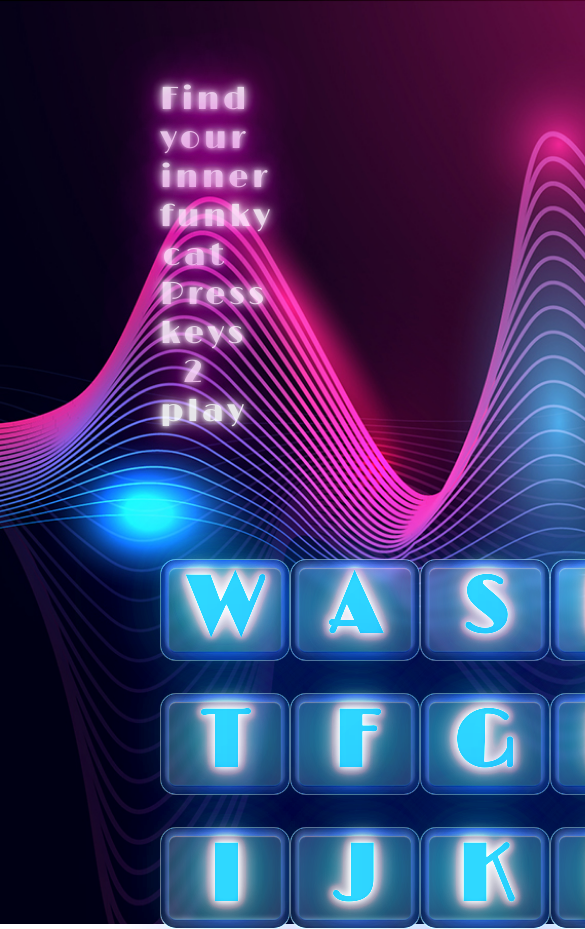
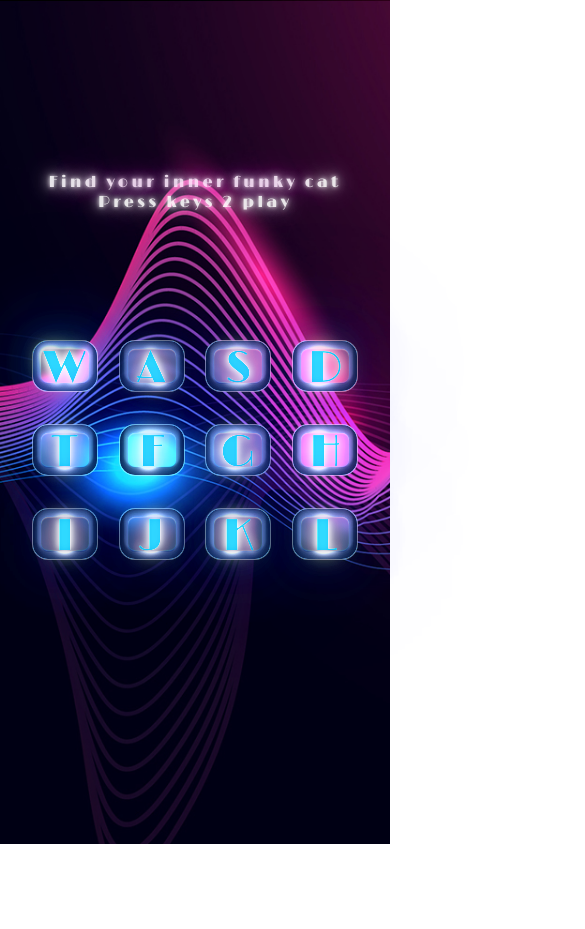
Before and after one commit to VidarHeritier/DrumKitKat, a plain HTML site: page index.html in a window 390 px wide. Shown: the top 929 px of the page, 585 px wide, since content can reach past the window. After the commit the page ends 844 px from the top, so only its background shows below. Drawn offline with nearby package versions, Linux system fonts and the light colour scheme; a web font is replaced by a local one.

Commit message:
Some fixes

```diff
--- a/app.js
+++ b/app.js
@@ -1,4 +1,4 @@
-const notes = ["♯", "𝅘𝅥", "𝅘𝅥𝅰", "𝄾", "𝄞", "𝆺𝅥", "♭", "𝆹𝅥𝅯", "𝅗𝅥", "♫"];
+const notes = ["♯", "𝅘𝅥", "𝅘𝅥𝅰", "𝄾", "𝄞", "𝆺𝅥", "♭", "𝆹𝅥𝅯", "𝅗𝅥", "♫", "𝅀"];
 const songs = [
   {
     soundName: "abba",
@@ -153,12 +153,9 @@ function generateNote() {
   musicNote.textContent = singleNote;
 }
 
-const leftAlign = Math.floor(Math.random() * 300 + 1);
-
 function animateNotes(drumKey) {
   musicNote.style.animation =
     "noteAnim 1s ease-in-out forwards, noteOpacity 1s ease-in-out";
-  document.querySelector(".music-notes").style.left = `${leftAlign}px`;
   setTimeout(() => {
     document.querySelector(".music-notes").style.animation = "";
   }, 1000);
--- a/styles.css
+++ b/styles.css
@@ -104,8 +104,8 @@ h2:hover {
     0 0 151px rgb(255, 0, 195);
   font-size: 3rem;
   filter: brightness(300%);
-  position: relative;
-  top: -300px;
+  text-align: center;
+  background-position-x: -1;
 }
 
 @keyframes flicker {
@@ -173,3 +173,58 @@ h2:hover {
     filter: opacity(0);
   }
 }
+
+@media (max-width: 850px) {
+  body {
+    display: flex;
+    flex-direction: column;
+    justify-content: center;
+    align-items: center;
+  }
+  h1 {
+    font-size: 1.7rem;
+    margin: 0 5rem;
+  }
+  h2 {
+    height: 80px;
+    margin: 0 0;
+    font-size: 4rem;
+    font-weight: 600;
+    width: 6rem;
+  }
+  .container {
+    column-gap: 3rem;
+  }
+}
+@media (max-width: 625px) {
+  h1 {
+    font-size: 1.3rem;
+    margin: 0 3rem;
+  }
+  h2 {
+    height: 60px;
+    margin: 0 0;
+    font-size: 3rem;
+    font-weight: 500;
+    width: 5rem;
+  }
+  .container {
+    column-gap: 1.6rem;
+  }
+}
+@media (max-width: 415px) {
+  h1 {
+    font-size: 1rem;
+    margin: 0 1rem;
+  }
+  h2 {
+    height: 50px;
+    margin: 0 0;
+    font-size: 2.8rem;
+    font-weight: 200;
+    width: 4rem;
+  }
+  .container {
+    column-gap: 1.3rem;
+  }
+}
```
